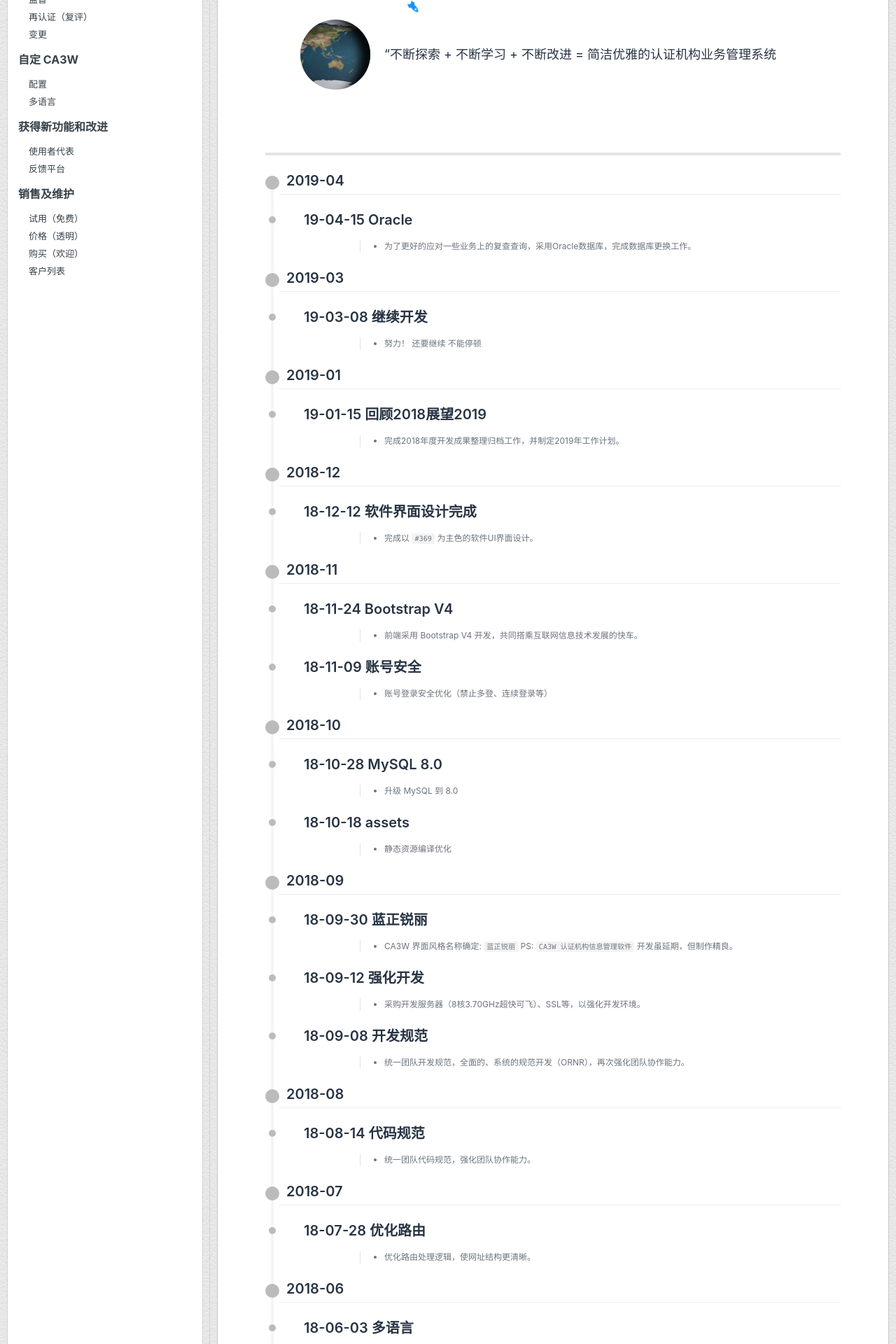
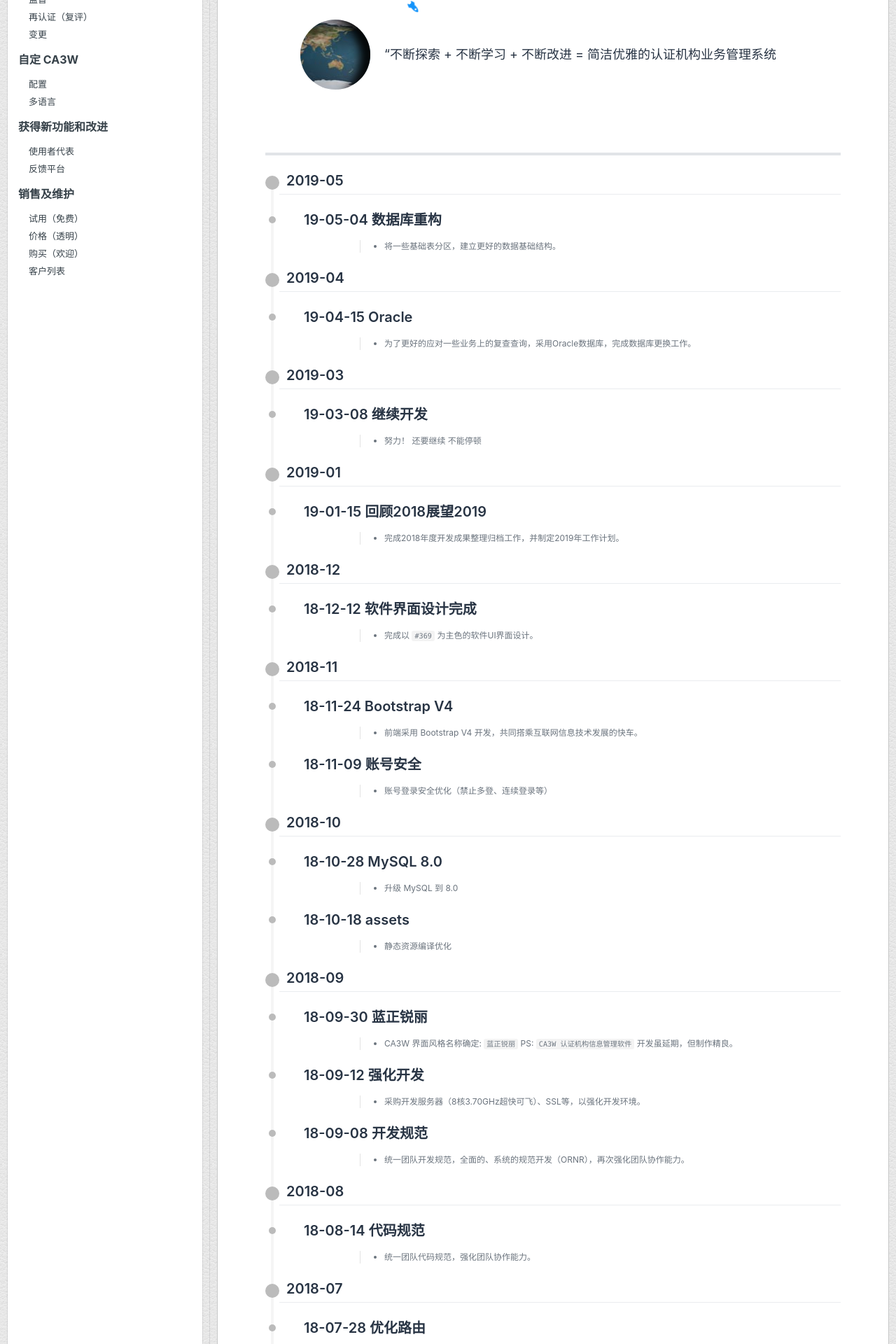
Before and after one commit to ca3w/ca3w.github.io, a Jekyll site: the page built from index.md, in a window 1280 px wide. Shown: the part 547-2467 px from the top of the page at 70% size. Built offline with Jekyll 4.4.1, drawn with Linux system fonts in a browser that asks for light colours; comment, search, counter and statistics services are not loaded.

Commit message:
Update index.md

```diff
--- a/index.md
+++ b/index.md
@@ -2,6 +2,11 @@
 layout: index
 title: 认证机构管理系统
 ---
+
+## 2019-05
+
+### 19-05-04 数据库重构
+> - 将一些基础表分区，建立更好的数据基础结构。
 
 ## 2019-04
 
```
